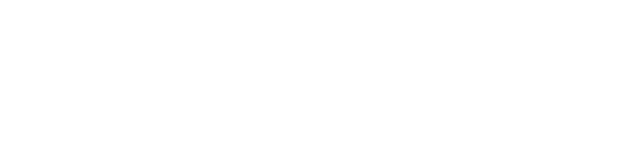
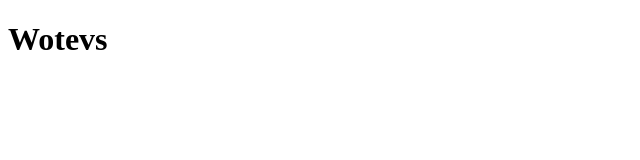
Before and after one commit to dylanando/git-one, a plain HTML site: page index.html in a window 1280 px wide. Shown: the whole page, without its empty margins (0-640 px from the left). Drawn offline with Linux system fonts and the light colour scheme.

Commit message:
added h1

```diff
--- a/index.html
+++ b/index.html
@@ -5,6 +5,6 @@
     <title>my second commitdasds</title>
   </head>
   <body>
-
+<h1>Wotevs</h1>
   </body>
 </html>
```
